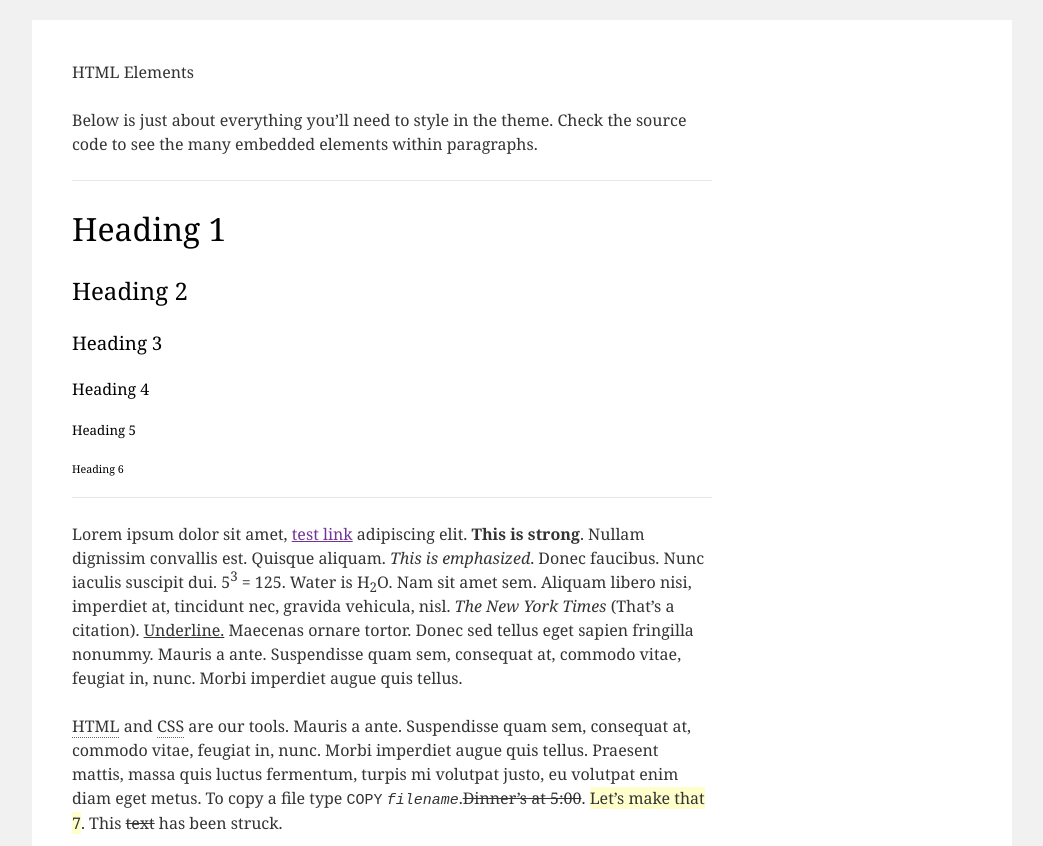
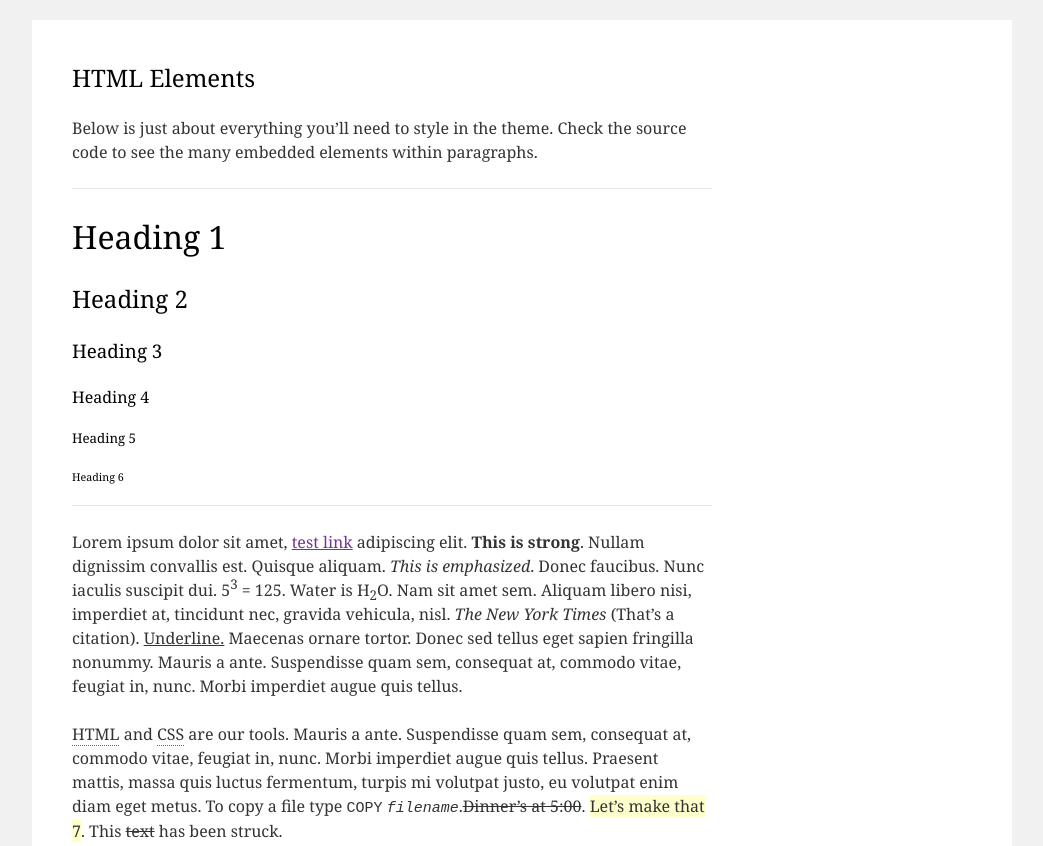
Before and after one commit to romua/L1_HTML5_FORMS, a plain HTML site: page index.html in a window 1280 px wide. Shown: the top 846 px of the page, without its empty margins (118-1161 px from the left). Drawn offline with Linux system fonts and the light colour scheme.

Commit message:
Pages deploy project

```diff
--- a/index.html
+++ b/index.html
@@ -10,7 +10,7 @@
     <div id="main">
         <div id="container">
             <div id="content" role="main">
-                <p>HTML Elements</p>
+                <h2>HTML Elements</h2>
                 <p>Below is just about everything you’ll need to style in the theme. Check the source code to
                     see the many embedded elements within paragraphs.</p>
                 <hr>
@@ -78,7 +78,7 @@
                 <table>
                     <thead>
                     <tr>
-                        <th>Table Header 1 </th>
+                        <th>Table Header 1</th>
                         <th>Table Header 2</th>
                         <th>Table Header 3</th>
                     </tr>
```
Also changed, not shown: practice.jpg (deleted), 1 other file.
